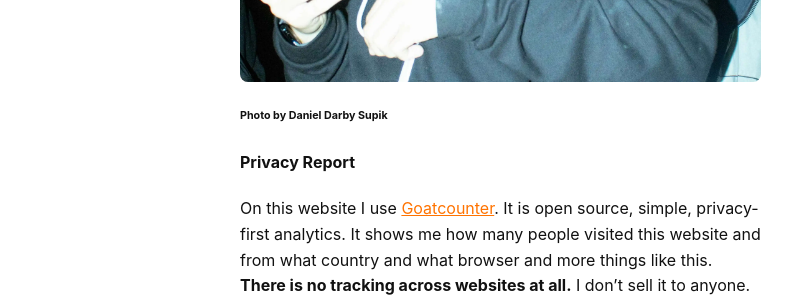
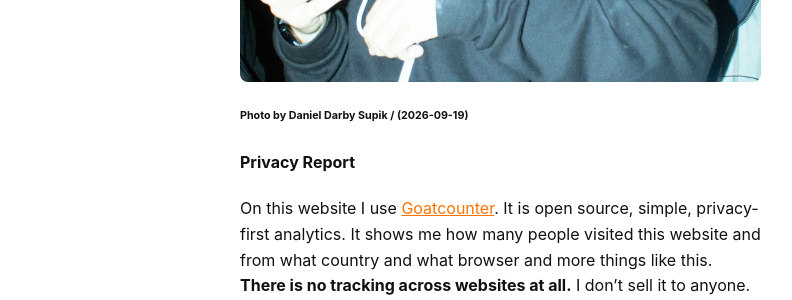
Before and after one commit to StepanJiri/stepankarasek.github.io, a Jekyll site: the page built from about.md, in a window 1280 px wide. Shown: the part 1054-1354 px from the top of the page, without its empty margins (152-944 px from the left). Built offline with Jekyll 4.4.1, drawn with Linux system fonts in a browser that asks for light colours.

Commit message:
Update about.md

```diff
--- a/about.md
+++ b/about.md
@@ -29,7 +29,7 @@ Here is my mail: rubicon.revisited@icloud.com
 
 ## Photos
 ![Daniel Darby Supik]({{ '/assets/images/About_Me/Photo1_1,2.webp' | relative_url }})
-###### Photo by Daniel Darby Supik
+###### Photo by Daniel Darby Supik / (2026-09-19)
 
 
 
```
